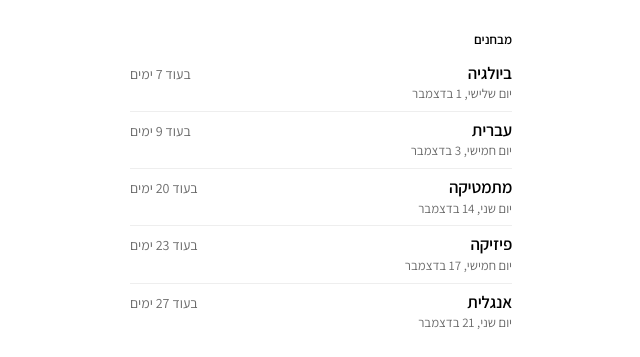
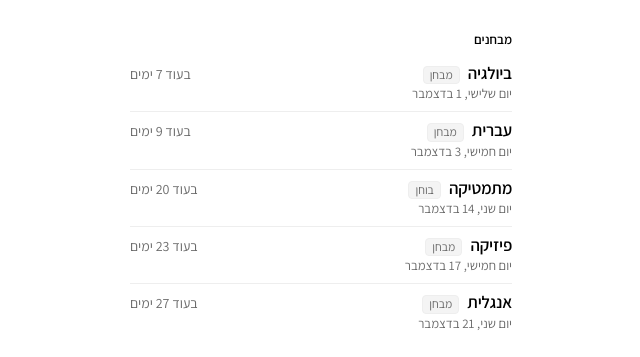
Before and after one commit to jhonnybub/school-hub, a plain HTML site: page index.html in a window 1280 px wide. Shown: the part 380-737 px from the top of the page, without its empty margins (319-959 px from the left). Drawn offline with Linux system fonts and the light colour scheme.

Commit message:
Show event type tags and update exams data
Co-authored-by: jhonnybub <jhonnybub@users.noreply.github.com>

```diff
--- a/data/exams.json
+++ b/data/exams.json
@@ -2,61 +2,73 @@
   {
     "eventDate": "2026-11-26",
     "type": "EVENT",
-    "title": "רב תרבותי- סיור בפלמחים"
+    "title": "רב תרבותי- סיור בפלמחים",
+    "typeLabel": "אירוע"
   },
   {
     "eventDate": "2026-12-01",
     "type": "EXAM",
-    "title": "ביולגיה"
+    "title": "ביולגיה",
+    "typeLabel": "מבחן"
   },
   {
     "eventDate": "2026-12-03",
     "type": "EXAM",
-    "title": "עברית"
+    "title": "עברית",
+    "typeLabel": "מבחן"
   },
   {
     "eventDate": "2026-12-13",
     "type": "EVENT",
-    "title": "רופא שיניים"
+    "title": "רופא שיניים",
+    "typeLabel": "אירוע"
   },
   {
     "eventDate": "2026-12-14",
     "type": "QUIZ",
-    "title": "מתמטיקה"
+    "title": "מתמטיקה",
+    "typeLabel": "בוחן"
   },
   {
     "eventDate": "2026-12-17",
     "type": "EXAM",
-    "title": "פיזיקה"
+    "title": "פיזיקה",
+    "typeLabel": "מבחן"
   },
   {
     "eventDate": "2026-12-21",
     "type": "EXAM",
-    "title": "אנגלית"
+    "title": "אנגלית",
+    "typeLabel": "מבחן"
   },
   {
     "eventDate": "2026-12-28",
     "type": "QUIZ",
-    "title": "מתמטיקה"
+    "title": "מתמטיקה",
+    "typeLabel": "בוחן"
   },
   {
     "eventDate": "2026-12-31",
     "type": "EVENT",
-    "title": "רב תרבותי- סיור לרמלה"
+    "title": "רב תרבותי- סיור לרמלה",
+    "typeLabel": "אירוע"
   },
   {
     "eventDate": "2027-01-05",
     "type": "EXAM",
-    "title": "ערבית"
+    "title": "ערבית",
+    "typeLabel": "מבחן"
   },
   {
     "eventDate": "2027-03-17",
     "type": "EVENT",
-    "title": "טיול מסלול רב תרבותי"
+    "title": "טיול מסלול רב תרבותי",
+    "typeLabel": "אירוע"
   },
   {
     "eventDate": "2027-03-18",
     "type": "EVENT",
-    "title": "טיול מסלול רב תרבותי"
+    "title": "טיול מסלול רב תרבותי",
+    "typeLabel": "אירוע"
   }
 ]
--- a/index.html
+++ b/index.html
@@ -221,6 +221,18 @@
       font-weight: 600;
     }
 
+    .type-tag {
+      font-size: 12px;
+      font-weight: 400;
+      color: var(--muted);
+      line-height: 1.2;
+      flex-shrink: 0;
+      padding: 1px 6px;
+      border: 1px solid #EEEEEE;
+      border-radius: 4px;
+      background: #F4F4F4;
+    }
+
     .empty, .info, .install-hint, .more-link, .intro, .newsletter-body {
       font-size: 15px;
       font-weight: 400;
@@ -302,7 +314,7 @@
   //   are filled from the built-in bell schedule (BELL_SCHEDULE) by lesson num
   //   (1-based period). A list of days, or {is_example, class, days:[...]},
   //   is also accepted.
-  // exams: [{eventDate, type: EXAM|QUIZ|EVENT|VACATION, title}]
+  // exams: [{eventDate, type: EXAM|QUIZ|EVENT|VACATION, title, typeLabel?}]
   //   or {is_example, events:[...]}.
   // newsletter: {title, date, intro, sections:[{heading, body}]}.
   // ---------------------------------------------------------------------------
@@ -364,62 +376,74 @@
         {
       "eventDate": "2026-11-26",
       "type": "EVENT",
-      "title": "רב תרבותי- סיור בפלמחים"
+      "title": "רב תרבותי- סיור בפלמחים",
+      "typeLabel": "אירוע"
     },
         {
       "eventDate": "2026-12-01",
       "type": "EXAM",
-      "title": "ביולגיה"
+      "title": "ביולגיה",
+      "typeLabel": "מבחן"
     },
         {
       "eventDate": "2026-12-03",
       "type": "EXAM",
-      "title": "עברית"
+      "title": "עברית",
+      "typeLabel": "מבחן"
     },
         {
       "eventDate": "2026-12-13",
       "type": "EVENT",
-      "title": "רופא שיניים"
+      "title": "רופא שיניים",
+      "typeLabel": "אירוע"
     },
         {
       "eventDate": "2026-12-14",
       "type": "QUIZ",
-      "title": "מתמטיקה"
+      "title": "מתמטיקה",
+      "typeLabel": "בוחן"
     },
         {
       "eventDate": "2026-12-17",
       "type": "EXAM",
-      "title": "פיזיקה"
+      "title": "פיזיקה",
+      "typeLabel": "מבחן"
     },
         {
       "eventDate": "2026-12-21",
       "type": "EXAM",
-      "title": "אנגלית"
+      "title": "אנגלית",
+      "typeLabel": "מבחן"
     },
         {
       "eventDate": "2026-12-28",
       "type": "QUIZ",
-      "title": "מתמטיקה"
+      "title": "מתמטיקה",
+      "typeLabel": "בוחן"
     },
         {
       "eventDate": "2026-12-31",
       "type": "EVENT",
-      "title": "רב תרבותי- סיור לרמלה"
+      "title": "רב תרבותי- סיור לרמלה",
+      "typeLabel": "אירוע"
     },
         {
       "eventDate": "2027-01-05",
       "type": "EXAM",
-      "title": "ערבית"
+      "title": "ערבית",
+      "typeLabel": "מבחן"
     },
         {
       "eventDate": "2027-03-17",
       "type": "EVENT",
-      "title": "טיול מסלול רב תרבותי"
+      "title": "טיול מסלול רב תרבותי",
+      "typeLabel": "אירוע"
     },
         {
       "eventDate": "2027-03-18",
       "type": "EVENT",
-      "title": "טיול מסלול רב תרבותי"
+      "title": "טיול מסלול רב תרבותי",
+      "typeLabel": "אירוע"
     }
   ],
   "newsletter": {
@@ -712,10 +736,17 @@
     return "";
   }
 
+  function eventTypeLabel(item) {
+    const raw = item && item.typeLabel;
+    if (raw != null && String(raw).trim()) return String(raw).trim();
+    const type = String((item && item.type) || "").toUpperCase();
+    return TYPE_LABELS[type] || "";
+  }
+
   function examSubject(item) {
     const type = (item.type || "").toUpperCase();
-    const typeLabel = TYPE_LABELS[type] || type || "אירוע";
-    const title = String(item.title || item.subject || typeLabel).trim();
+    const fallback = eventTypeLabel(item) || TYPE_LABELS[type] || type || "אירוע";
+    const title = String(item.title || item.subject || fallback).trim();
     const parts = title.split(/\s+[—–-]\s+/);
     return (parts[0] || title).trim();
   }
@@ -766,11 +797,9 @@
   function examRow(item, dateIso, today, opts = {}) {
     const type = (item.type || "").toUpperCase();
     const subject = escapeHtml(examSubject(item));
-    const typeLabel = TYPE_LABELS[type] || "";
-    let dateLine = dateIso ? formatExamDate(dateIso) : "";
-    if (opts.showType && typeLabel) {
-      dateLine = dateLine ? `${typeLabel} · ${dateLine}` : typeLabel;
-    }
+    const typeLabel = eventTypeLabel(item);
+    const tagHtml = typeLabel ? `<span class="type-tag">${escapeHtml(typeLabel)}</span>` : "";
+    const dateLine = dateIso ? formatExamDate(dateIso) : "";
     const [delta, label] = dateIso ? daysUntilLabel(dateIso, today) : [null, ""];
     const urgent = dateIso ? isUrgentCountdown(dateIso, today, type) : false;
     const countHtml = label
@@ -778,7 +807,7 @@
       : "";
     return `<div class="row">
       <div class="row-start">
-        <div class="row-top"><span class="subject">${subject}</span></div>
+        <div class="row-top"><span class="subject">${subject}</span>${tagHtml}</div>
         ${dateLine ? `<div class="room">${escapeHtml(dateLine)}</div>` : ""}
       </div>
       ${countHtml}
```
Lines whose indentation alone changed are shown as unchanged.
